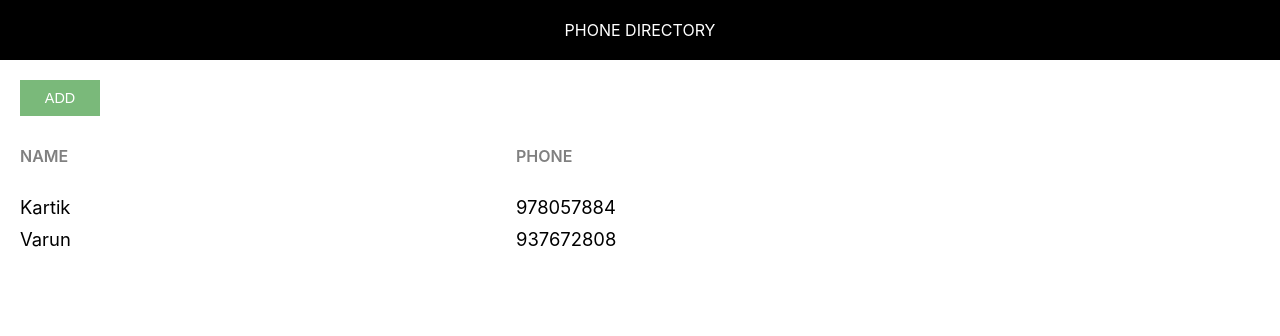
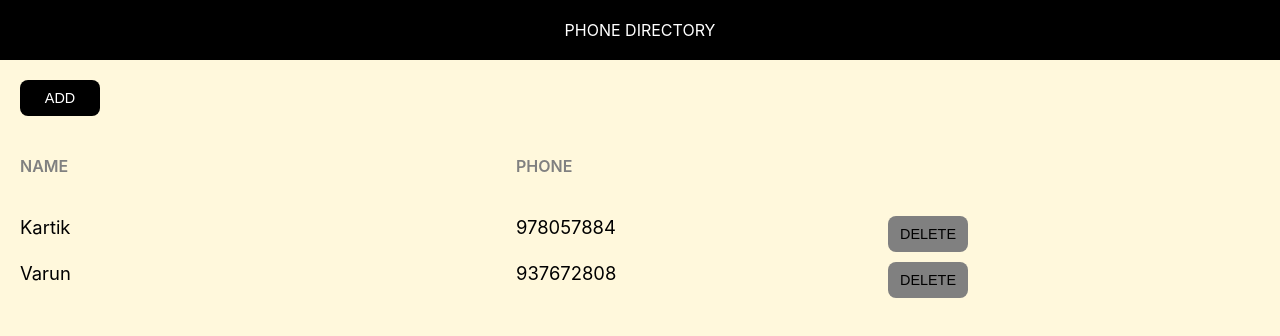
Before and after one commit to kartikkapoor475/phone-directory, a React (Create React App) app: page / in a window 1280 px wide. Shown: the top 336 px of the page. Built offline with nearby package versions, Linux system fonts and the light colour scheme.

Commit message:
Added delete button

```diff
--- a/src/App.js
+++ b/src/App.js
@@ -34,6 +34,10 @@ let subscribers=[
            return <div key={sub.id} className="grid-container">
              <span className="grid-item">{sub.name}</span>
              <span className="grid-item">{sub.phone}</span>
+             <span className="grid-item action-btn-container">
+               <button className="custom-btn delete-btn">Delete</button>
+
+             </span>
              </div>
          })
        }
--- a/src/Header.css
+++ b/src/Header.css
@@ -1,3 +1,6 @@
+body{
+    background: cornsilk;
+}
 .header
 {
     text-align:center;
@@ -23,8 +26,10 @@
 }
 .add-btn
 {
-    background: #7ab97a;
+    background: black;
     color:#fff;
+    border: #000;
+    border-radius: 8px;
 }
 .grid-container
 {
@@ -34,12 +39,12 @@
 }
 .heading-container
 {
-    margin:30px 0 30px 0;
+    margin:40px 0 40px 0;
     width:100%;
 }
 .grid-item
 {
-    background-color: rgba(255,255,255,0.8);
+    background-color:cornsilk;
     font-size:1.15rem;
     word-wrap: break-word;
     padding-right: 10px;
@@ -53,6 +58,11 @@
 }
 .delete-btn
 {
-    background: #fa9c9c;
+    background: grey;
     color: #000;
+    border: #000;
+    border-radius: 8px;
+
+
+
 }
```
